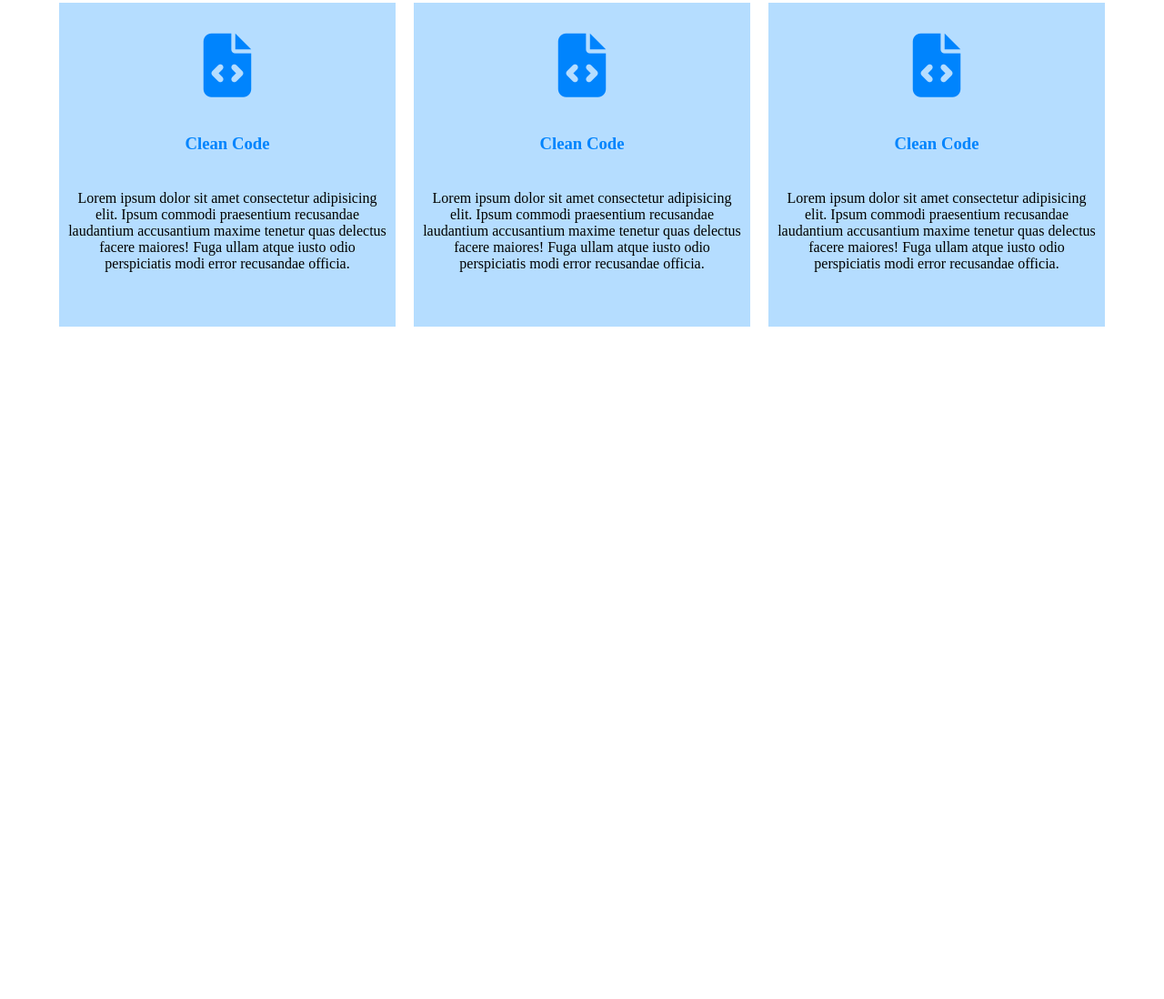
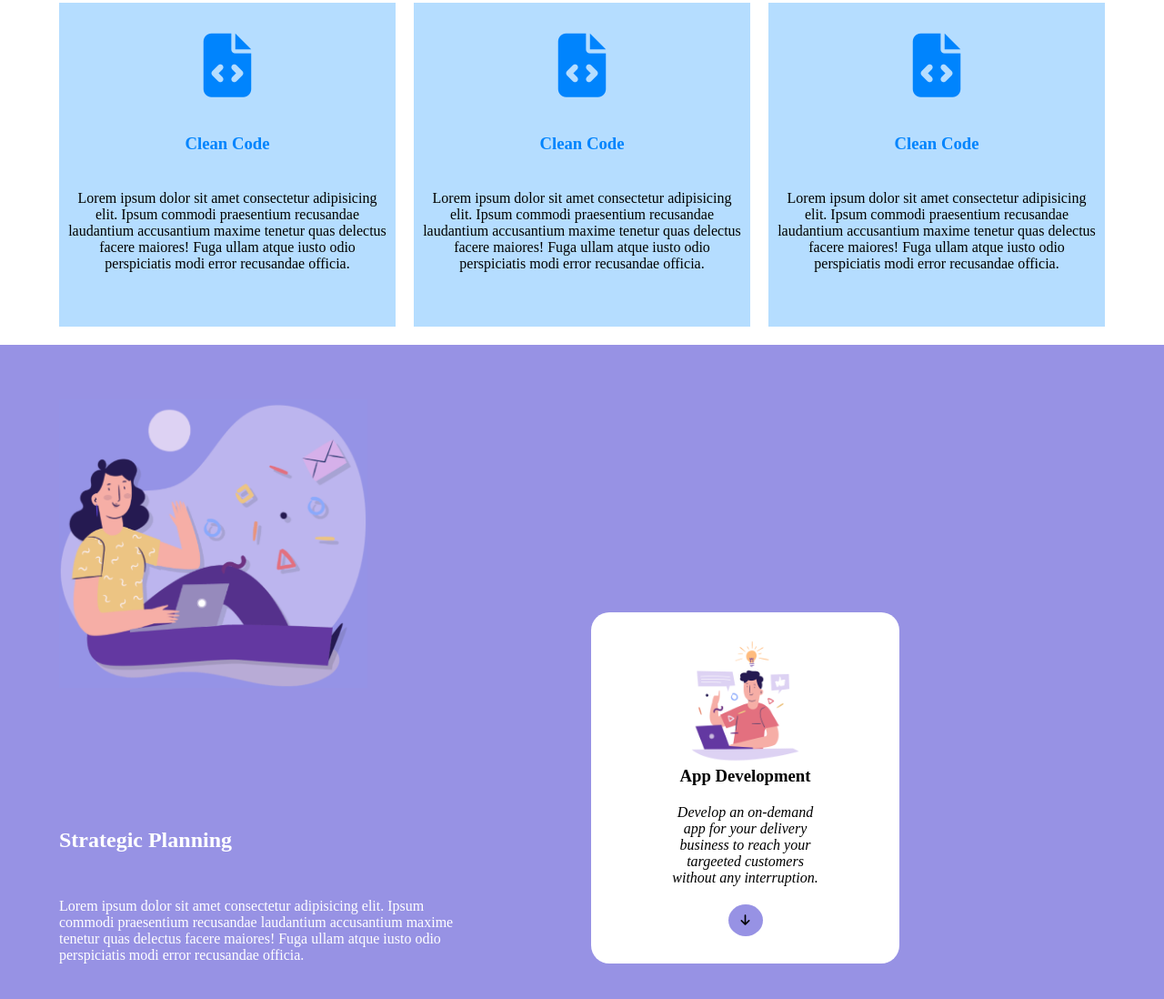
Before and after one commit to simone-danzeri/htmlcss-responsive-layout, a plain HTML site: page index.html in a window 1280 px wide. Shown: the part 504-1602 px from the top of the page at 91% size. Before the commit the page ends 883 px from the top, so only its background shows below. Drawn offline with Linux system fonts and the light colour scheme.

Commit message:
feat: add strategic-planning section for desktop

```diff
--- a/index.html
+++ b/index.html
@@ -36,7 +36,7 @@
     </header>
 
     <main>
-        <section id="intro">
+        <section id="intro"> <!-- sezione con row e colonne di intro-->
             <div class="container">
                 <div class="row">
                     <div class="col grow">
@@ -108,6 +108,30 @@
                 </div>
             </div>
         </section>
+
+        <section id="strategic-planning">
+            <div class="container">
+                <div class="row">
+                    <div class="col">
+                        <div class="planning-card">
+                            <img class="planning1" src="./img/planning1.png" alt="">
+                            <h2>Strategic Planning</h2>
+                            <p class="pippo">Lorem ipsum dolor sit amet consectetur adipisicing elit. Ipsum commodi praesentium recusandae laudantium accusantium maxime tenetur quas delectus facere maiores! Fuga ullam atque iusto odio perspiciatis modi error recusandae officia.</p>
+                        </div>
+                    </div>
+                    <div class="col">
+                        <div class="planning-card">
+                            <div class="planning-card-white center">
+                                <img src="./img/planning2.png" alt="">
+                                <h3>App Development</h3>
+                                <p><em>Develop an on-demand app for your delivery business to reach your targeeted customers without any interruption.</em></p>
+                                <button class="btn btn-circle"><i class="fa-solid fa-arrow-down"></i></button>
+                            </div>
+                        </div>
+                    </div>
+                </div>
+            </div>
+        </section>
     </main>
 </body>
 </html>
--- a/style.css
+++ b/style.css
@@ -30,6 +30,11 @@
 .btn-blue{
     background-color: #0084fd;
     color: #fff;
+}
+
+.btn-circle{
+    border-radius: 50%;
+    background-color: #9792e4;
 }
 
 /*-----------------
@@ -163,6 +168,54 @@ header nav ul li{
     padding-bottom: 60px;
 }
 
+/*---------------------
+    STRATEGIC PLANNING
+---------------------*/
+
+#strategic-planning{
+    background-color: #9792e4;
+    padding: 60px 0px;
+}
+
+#strategic-planning .col{
+    width: 50%;
+    display: flex;
+    align-items: flex-end;
+}
+
+.planning1{
+    width: 60%;
+}
+
+.planning-card h2{
+    color: #fff;
+    padding-top: 150px;
+    padding-bottom: 50px;
+}
+
+.planning-card-white{
+    background-color: #fff;
+    border-radius: 20px;
+    width: 60%;
+    padding: 30px 0px;
+}
+
+.planning-card-white img{
+    width: 40%;
+}
+
+.planning-card-white p{
+    margin: 0 auto;
+    max-width: 50%;
+    padding: 20px 0px;
+}
+
+.pippo{
+    width: 80%;
+    color: #fff;
+}
+
+
 /*-----------------
     RESPONSIVE
 -----------------*/
```
